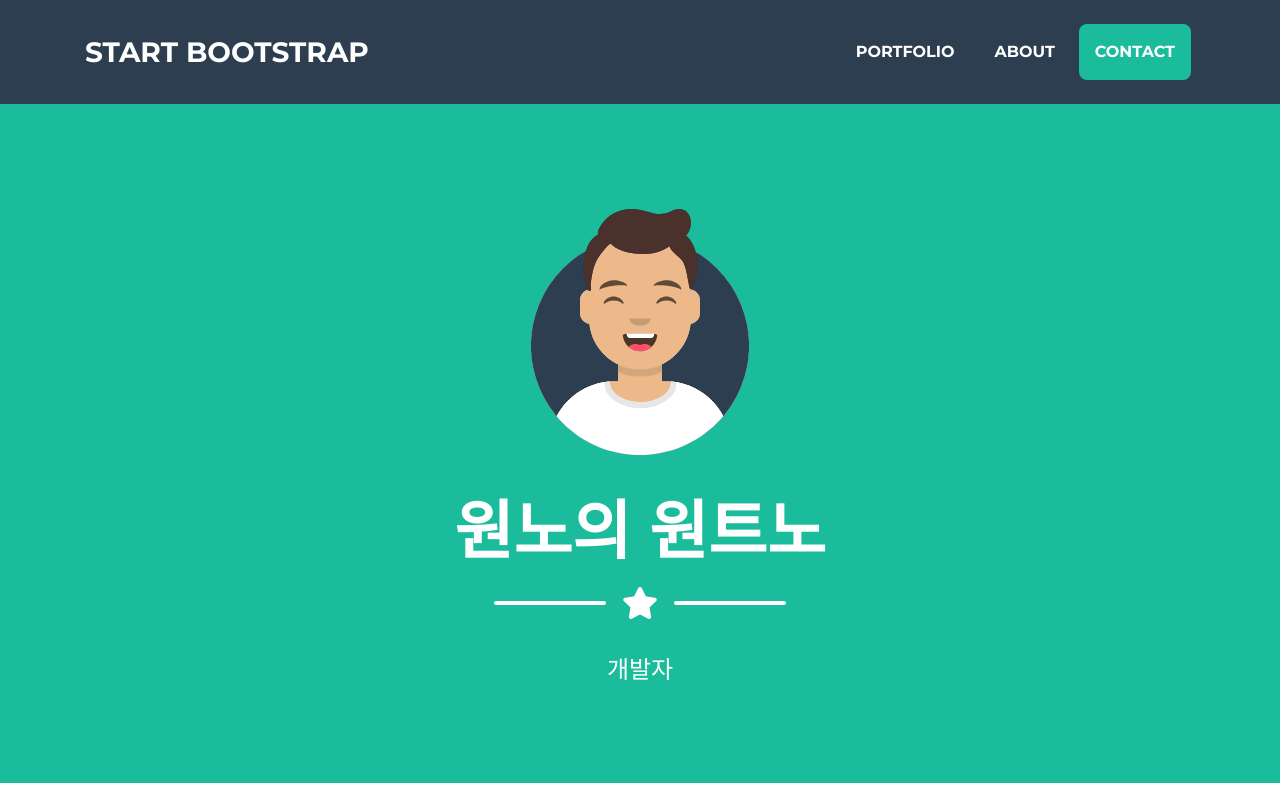
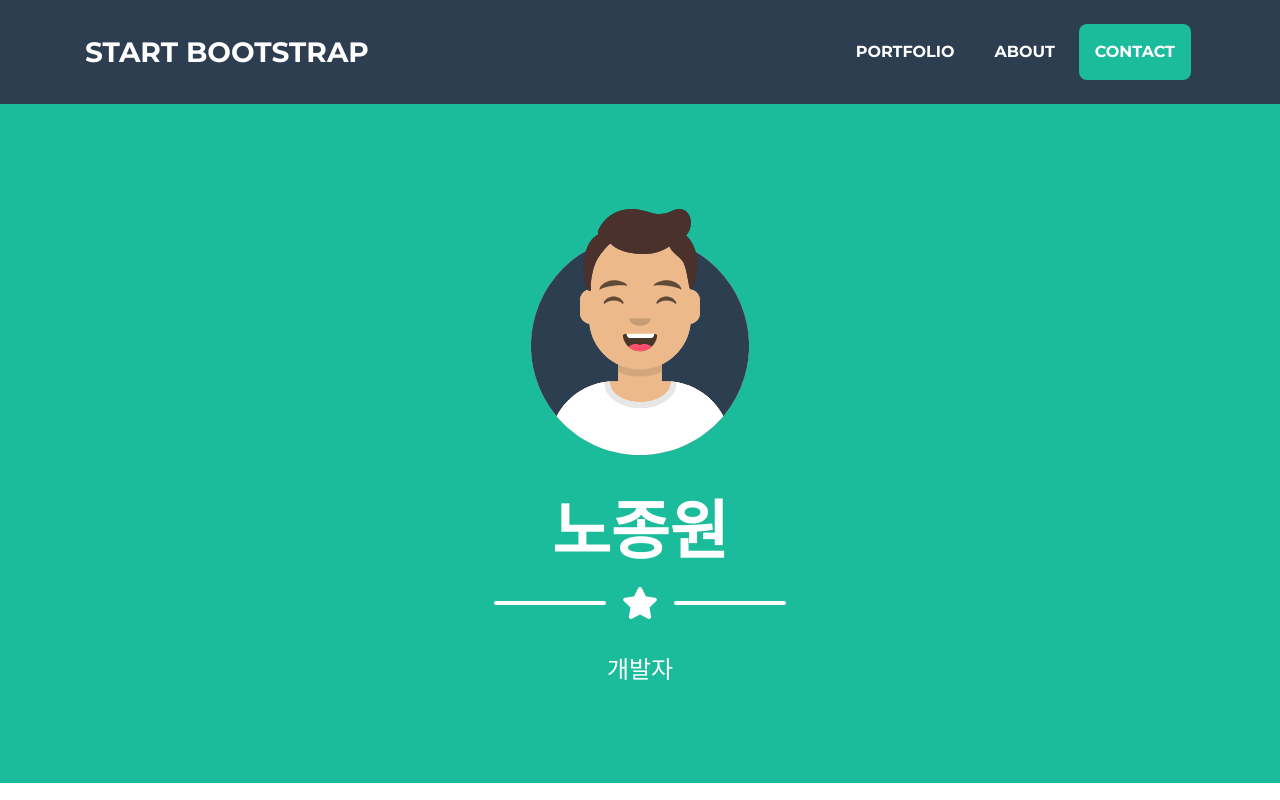
Before and after one commit to wantknow2/wantknow2.github.io, a website with bundled scripts: page index.html in a window 1280 px wide. Shown: the top 800 px of the page. Built offline with nearby package versions, Linux system fonts and the light colour scheme.

Commit message:
원노의 원트노를 노종원으로 변경

```diff
--- a/index.html
+++ b/index.html
@@ -54,7 +54,7 @@
       <img class="masthead-avatar mb-5" src="img/avataaars.svg" alt="">
 
       <!-- Masthead Heading -->
-      <h1 class="masthead-heading text-uppercase mb-0">원노의 원트노</h1>
+      <h1 class="masthead-heading text-uppercase mb-0">노종원</h1>
 
       <!-- Icon Divider -->
       <div class="divider-custom divider-light">
```
